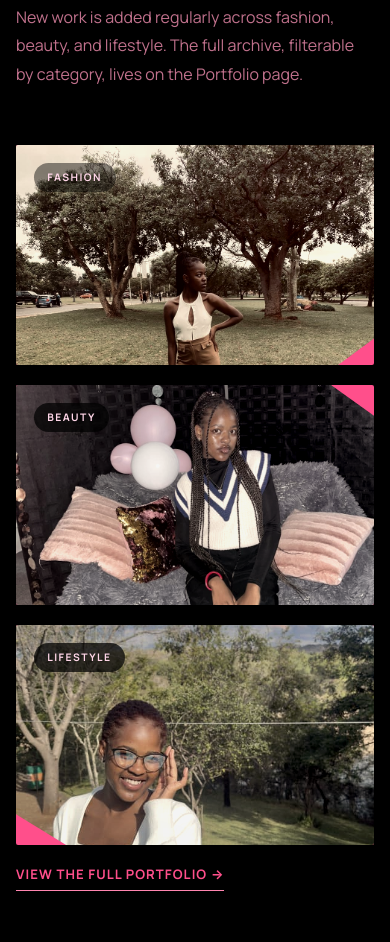
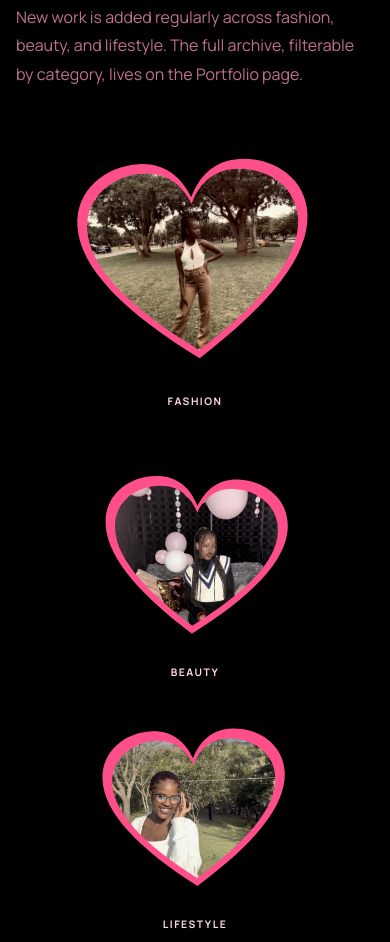
Before and after one commit to Lyrixcs-Miles/Chioma-Portfolio, a plain HTML site: page index.html in a window 390 px wide. Shown: the part 2336-3278 px from the top of the page. Drawn offline with nearby package versions, Linux system fonts and the light colour scheme.

Commit message:
Put Selected Work photos in floating heart-shaped frames
Explicit client direction, a real departure from the site's otherwise
near-flat, non-decorative shape language -- flagged that once before
building it, then built as asked. Supersedes the corner-notch tiles
from earlier today.

Each photo is clipped to one SVG heart path (clipPathUnits:
objectBoundingBox, defined once in index.html) with a solid accent
layer a few pixels larger behind it, so the accent shows through as
an even pink frame-ring rather than a bare clipped photo. Depth comes
from filter: drop-shadow() instead of box-shadow, since box-shadow
would shadow the rectangular bounding box instead of the heart
silhouette. Each frame floats independently (a gentle translateY bob,
staggered per tile, disabled under prefers-reduced-motion) and sits at
its own static rotation, with the caption moved to a centered pill
below each frame instead of an absolutely-positioned corner badge.

buildHomeTeaser() in main.js no longer applies the manifest's
cropPosition field here -- that's tuned for the Portfolio grid's wide
tiles, a different aspect ratio from these heart frames. A photo
needing a specific crop for the heart gets its own inline
object-position instead; the lifestyle photo needed one, tuned live
in-browser.

Verified at desktop and mobile widths, hover state checked live.
Detector run clean. DESIGN.md, PROJECT_NOTES.md, and the
design-system sidecar updated to match.

```diff
--- a/css/responsive.css
+++ b/css/responsive.css
@@ -154,18 +154,6 @@
     gap: 1.25rem;
   }
 
-  .work-grid {
-    grid-template-columns: 1fr;
-    grid-auto-rows: minmax(220px, auto);
-  }
-
-  .work-panel--large,
-  .work-panel--a,
-  .work-panel--b {
-    grid-column: span 1;
-    grid-row: span 1;
-  }
-
   .portfolio-grid {
     grid-template-columns: 1fr;
   }
--- a/css/style.css
+++ b/css/style.css
@@ -981,92 +981,103 @@ button:focus-visible {
 }
 
 .work-grid {
-  display: grid;
-  grid-template-columns: repeat(6, 1fr);
-  grid-auto-rows: minmax(140px, 1fr);
-  gap: 1.25rem;
-}
-
-/* Oct 2026 "rectangles aren't doing any justice" pass. Was a flat
-   rectangular tile — border-radius, a 1px hairline edge, two-layer
-   overlay gradient, otherwise completely static — the one place on
-   the site presenting real photography with no trace of the system's
-   signature "peeking accent shape" device (see DESIGN.md's Shapes
-   section) and no interactive feedback at all. Split each tile into
-   two stacked layers instead of one flat box: `.work-panel-accent` is
-   a solid hot-pink layer filling the tile; `.work-panel-photo` sits on
-   top holding the actual photo, clipped with an asymmetric
-   corner-notch `clip-path` (a different corner per tile, see the
-   per-variant rules below) so the pink layer shows through at that one
-   cut corner — the same "accent shape peeks out from behind the
-   photo" idea the hero/page-header device uses, expressed as a clean
-   chamfered notch instead of a rotated photo over a clipped polygon,
-   since rotating individual tiles inside this tight asymmetric grid
-   risked them visually colliding with their neighbors. `.work-tag`
-   stays a direct child of `.work-panel` (not `.work-panel-photo`), so
-   it's never subject to the clip-path — which is also why every
-   notch corner below is deliberately NOT top-left, where the tag
-   always sits. */
+  display: flex;
+  flex-wrap: wrap;
+  align-items: flex-start;
+  justify-content: center;
+  gap: 2.5rem 3rem;
+  /* Clearance for the float animation's upward travel and the
+     rotated frames' corners, neither of which should clip against
+     .work-intro above or the CTA link below. */
+  padding: 1.5rem 0 2.5rem;
+}
+
+/* Oct 2026 "heart-shaped frames" pass (supersedes the corner-notch
+   pass right before it — see PROJECT_NOTES.md for why neither the
+   original flat rectangles nor the corner-notch version survived two
+   rounds of feedback). Explicit client direction, a real departure
+   from the system's otherwise-flat/near-zero-radius language — see
+   DESIGN.md's Shapes section for the full reasoning on why this one
+   component gets an organic shape nothing else on the site uses.
+   Three floating, independently-rotated heart frames instead of a
+   grid: `.work-panel` handles the gentle float (`translateY` only,
+   see `work-panel-float` below) and holds the tag; `.work-panel-frame`
+   is the sized, rotated heart box; `.work-panel-accent` (a solid
+   hot-pink heart, sized a few pixels larger via a negative `inset`)
+   sits behind `.work-panel-photo` (the actual photo, clipped to the
+   exact same heart path at `inset: 0`), so the accent shows through
+   as an even pink rim all the way around — a locket frame, not just a
+   clipped photo. Both layers share one `<clipPath id="heart-clip">`
+   defined once in index.html with `clipPathUnits="objectBoundingBox"`
+   so the same path scales to each element's own box. */
 .work-panel {
+  display: flex;
+  flex-direction: column;
+  align-items: center;
+  gap: 1rem;
+  animation: work-panel-float 6s ease-in-out infinite;
+}
+
+.work-panel--large {
+  width: clamp(220px, 26vw, 300px);
+}
+
+.work-panel--a {
+  width: clamp(170px, 20vw, 230px);
+  margin-top: 2.5rem;
+  animation-delay: -2s;
+}
+
+.work-panel--b {
+  width: clamp(170px, 20vw, 230px);
+  animation-delay: -4s;
+}
+
+@keyframes work-panel-float {
+  0%, 100% { transform: translateY(0); }
+  50% { transform: translateY(-14px); }
+}
+
+.work-panel-frame {
   position: relative;
-  min-height: 200px;
-}
-
-.work-panel--large {
-  grid-column: span 4;
-  grid-row: span 2;
-}
-
-.work-panel--a {
-  grid-column: span 2;
-  grid-row: span 1;
-}
-
-.work-panel--b {
-  grid-column: span 2;
-  grid-row: span 1;
+  width: 100%;
+  aspect-ratio: 1.08;
+}
+
+.work-panel--large .work-panel-frame {
+  transform: rotate(-3deg);
+}
+
+.work-panel--a .work-panel-frame {
+  transform: rotate(2.5deg);
+}
+
+.work-panel--b .work-panel-frame {
+  transform: rotate(-2deg);
 }
 
 .work-panel-accent {
   position: absolute;
+  inset: -10px;
+  clip-path: url(#heart-clip);
+  background: var(--color-accent);
+  filter: drop-shadow(0 20px 30px rgba(0, 0, 0, 0.55));
+  transition: filter 0.4s var(--ease-out-expo);
+}
+
+.work-panel:hover .work-panel-accent {
+  filter: drop-shadow(0 26px 38px rgba(0, 0, 0, 0.62));
+}
+
+.work-panel-photo {
+  position: absolute;
   inset: 0;
-  border-radius: 2px;
-  background: var(--color-accent);
-}
-
-.work-panel-photo {
-  position: absolute;
-  inset: 0;
-  overflow: hidden;
-  border-radius: 2px;
-  /* box-shadow, not border — doesn't add to layout box size like a
-     real border would, so it doesn't fight the grid's gap math. Gives
-     each tile a defined edge against the page background and against
-     neighboring tiles whose own edge content (sky, pale clothing)
-     could otherwise blend straight into the page with only the grid
-     gap for separation (Oct 2026 critique: "no proper borders"). Also
-     clipped by the same corner-notch path as the photo it wraps, so
-     the edge reads as one continuous chamfered frame, not a rectangle
-     with a notch cut out of its corner. */
-  box-shadow: 0 0 0 1px rgba(255, 214, 232, 0.18);
-  transition: transform 0.5s var(--ease-out-expo), box-shadow 0.4s var(--ease-out-expo);
+  clip-path: url(#heart-clip);
+  transition: transform 0.5s var(--ease-out-expo);
 }
 
 .work-panel:hover .work-panel-photo {
-  transform: scale(1.035);
-  box-shadow: 0 24px 44px -24px rgba(0, 0, 0, 0.6), 0 0 0 1px rgba(255, 214, 232, 0.24);
-}
-
-.work-panel--large .work-panel-photo {
-  clip-path: polygon(0 0, 100% 0, 100% 88%, 90% 100%, 0 100%);
-}
-
-.work-panel--a .work-panel-photo {
-  clip-path: polygon(0 0, 88% 0, 100% 14%, 100% 100%, 0 100%);
-}
-
-.work-panel--b .work-panel-photo {
-  clip-path: polygon(0 0, 100% 0, 100% 100%, 14% 100%, 0 86%);
+  transform: scale(1.04);
 }
 
 .work-panel .swatch,
@@ -1076,6 +1087,7 @@ button:focus-visible {
   width: 100%;
   height: 100%;
   object-fit: cover;
+  object-position: center 32%;
 }
 
 .work-panel--large .swatch {
@@ -1102,23 +1114,15 @@ button:focus-visible {
 }
 
 .work-tag {
-  position: absolute;
-  top: 1.1rem;
-  left: 1.1rem;
   font-family: var(--font-body);
   font-size: 0.65rem;
   font-weight: 700;
   letter-spacing: 0.14em;
   text-transform: uppercase;
   color: var(--color-ink);
-  background: rgba(0, 0, 0, 0.72);
+  background: rgba(0, 0, 0, 0.55);
   padding: 0.4rem 0.85rem;
   border-radius: 100px;
-}
-
-.work-panel--large .work-tag {
-  color: var(--color-ink);
-  background: rgba(0, 0, 0, 0.45);
 }
 
 .work-note {
@@ -2061,7 +2065,8 @@ button:focus-visible {
   .hero-title,
   .hero-tagline,
   .hero-actions,
-  .hero-visual .polaroid-stack {
+  .hero-visual .polaroid-stack,
+  .work-panel {
     animation: none;
   }
 
--- a/index.html
+++ b/index.html
@@ -152,25 +152,43 @@
             on the Portfolio page.
           </p>
         </div>
+        <!-- Shared heart clip-path for every .work-panel-accent/.work-panel-photo
+             below. objectBoundingBox units so the same path scales to each
+             element's own box rather than a fixed pixel size — defined once
+             here since clip-path: url(#...) works by id regardless of where
+             the referencing element sits in the document. -->
+        <svg width="0" height="0" style="position: absolute;" aria-hidden="true">
+          <defs>
+            <clipPath id="heart-clip" clipPathUnits="objectBoundingBox">
+              <path d="M0.5,0.9 C0.2,0.68 0.02,0.47 0.02,0.28 C0.02,0.12 0.15,0.02 0.29,0.02 C0.39,0.02 0.46,0.08 0.5,0.18 C0.54,0.08 0.61,0.02 0.71,0.02 C0.85,0.02 0.98,0.12 0.98,0.28 C0.98,0.47 0.8,0.68 0.5,0.9 Z"></path>
+            </clipPath>
+          </defs>
+        </svg>
         <div class="work-grid reveal">
           <div class="work-panel work-panel--large">
+            <div class="work-panel-frame">
               <div class="work-panel-accent"></div>
               <div class="work-panel-photo">
-              <img src="images/portfolio/fashion/park-halter-trousers-01.jpg" alt="Fashion look: white cutout halter top and camel trousers, shot in a city park." style="object-position: 82% 6%;">
+                <img src="images/portfolio/fashion/park-halter-trousers-01.jpg" alt="Fashion look: white cutout halter top and camel trousers, shot in a city park." style="object-position: 50% 30%;">
+              </div>
             </div>
             <span class="work-tag">Fashion</span>
           </div>
           <div class="work-panel work-panel--a">
+            <div class="work-panel-frame">
               <div class="work-panel-accent"></div>
               <div class="work-panel-photo">
                 <img src="images/portfolio/beauty/balloon-portrait-02.jpg" alt="Beauty portrait, braided hair, balloon backdrop.">
               </div>
+            </div>
             <span class="work-tag">Beauty</span>
           </div>
           <div class="work-panel work-panel--b">
+            <div class="work-panel-frame">
               <div class="work-panel-accent"></div>
               <div class="work-panel-photo">
-              <img src="images/portfolio/lifestyle/garden-cardigan-01.jpg" alt="Lifestyle portrait smiling in a white cardigan, garden setting with mountains behind.">
+                <img src="images/portfolio/lifestyle/garden-cardigan-01.jpg" alt="Lifestyle portrait smiling in a white cardigan, garden setting with mountains behind." style="object-position: center 70%;">
+              </div>
             </div>
             <span class="work-tag">Lifestyle</span>
           </div>
--- a/js/main.js
+++ b/js/main.js
@@ -145,6 +145,15 @@ function buildPortfolioGrid(manifest) {
 // choice, not something that should flex with however many categories
 // exist). To pin a specific photo as a category's teaser pick, name it
 // to sort first within its folder (see scripts/build-image-manifest.py).
+//
+// Deliberately does NOT apply `item.cropPosition` here — that field is
+// tuned for the Portfolio grid's wide 16:9-ish tiles (see
+// buildPortfolioGrid), which is a very different aspect ratio from
+// these heart-shaped frames. A photo needing a specific crop for the
+// heart frame gets a dedicated inline object-position style on its
+// image element in index.html instead (same per-image-override
+// pattern used everywhere else on the site), which this function
+// leaves untouched since it never writes to objectPosition.
 function buildHomeTeaser(manifest) {
   const panels = ['.work-panel--large', '.work-panel--a', '.work-panel--b'];
   const prefix = assetRootPrefix();
@@ -162,7 +171,6 @@ function buildHomeTeaser(manifest) {
     if (img) {
       img.src = prefix + item.src;
       img.alt = item.alt;
-      img.style.objectPosition = item.cropPosition || '';
     }
     if (tag) tag.textContent = categoryLabel(category);
   });
```
Also changed, not shown: 1 other file. Lines whose indentation alone changed are shown as unchanged.
